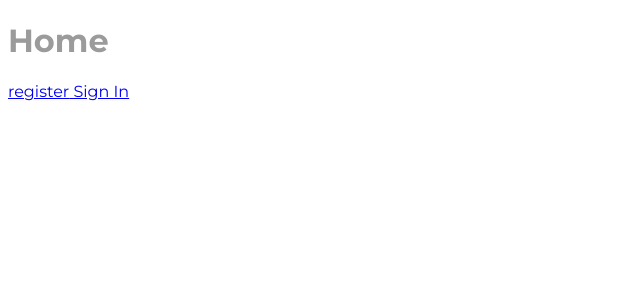
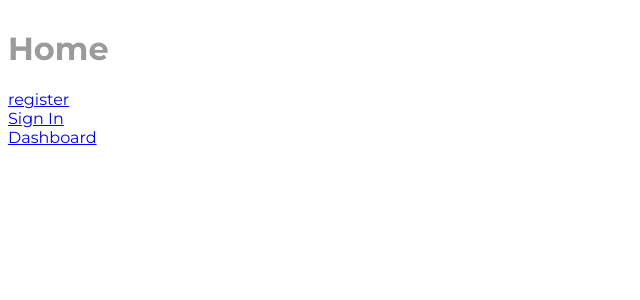
Before and after one commit to Tech-Innova/erp--frontend, a React (Vite) app: page / in a window 1280 px wide. Shown: the top 300 px of the page, without its empty margins (0-640 px from the left). Built offline with nearby package versions, Linux system fonts and the light colour scheme.

Commit message:
dashboard link updated

```diff
--- a/src/pages/Home.tsx
+++ b/src/pages/Home.tsx
@@ -3,10 +3,11 @@
 
 const Home = () => {
   return (
-    <div>
+    <div style={{display: "flex", flexDirection: "column"}}>
       <h1>Home</h1>
       <Link to='/register'> register</Link>
       <Link to='/login'> Sign In</Link>
+      <Link to='/dashboard'> Dashboard</Link>
     </div>
   )
 }
```
